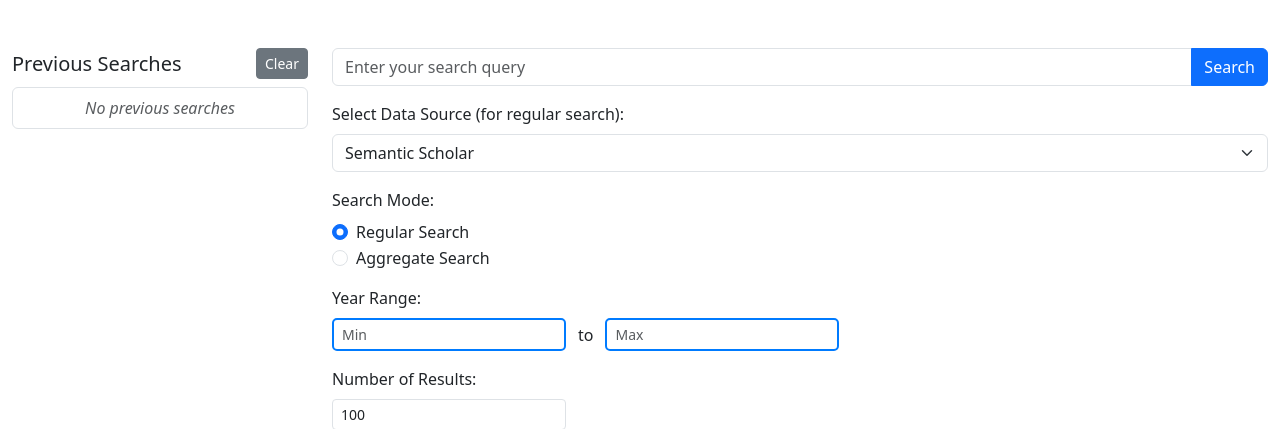
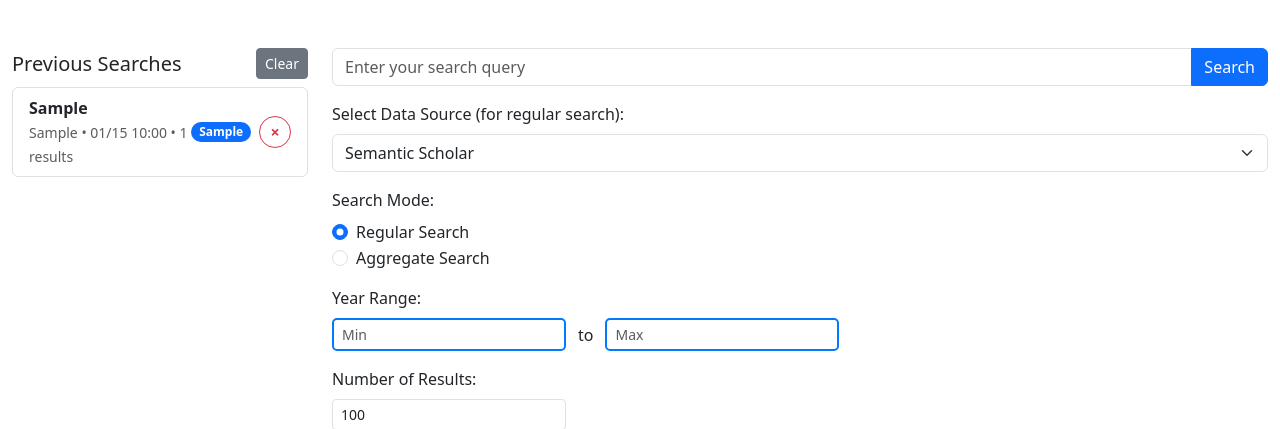
Before and after one commit to alextsol/ai_scholar, a Flask app: page / in a window 1280 px wide. Shown: the part 56-485 px from the top of the page. Run offline with Flask 3, Linux system fonts and the light colour scheme; a user stored in the database is signed in; tables that the repository leaves empty hold one stand-in row (values such as "Sample post"); parts of the project's set-up code (start-up, migrations or seed data) failed here and were passed over.

```diff
--- a/ai_scholar/controllers/web_controller.py
+++ b/ai_scholar/controllers/web_controller.py
@@ -17,14 +17,23 @@ class WebController:
 
     def _register_routes(self):
         """Register all web UI routes"""
-        self.blueprint.add_url_rule('/', 'index', self.index, methods=['GET', 'POST'])
+        self.blueprint.add_url_rule('/', 'index', login_required(self.index), methods=['GET', 'POST'])
         self.blueprint.add_url_rule('/results', 'results', self.results, methods=['GET'])
         self.blueprint.add_url_rule('/history', 'history', login_required(self.history), methods=['GET'])
         self.blueprint.add_url_rule('/clear_history', 'clear_history', login_required(self.clear_history), methods=['POST'])
-        self.blueprint.add_url_rule('/search', 'search_page', self.search_page, methods=['GET', 'POST'])
+        self.blueprint.add_url_rule('/search', 'search_page', login_required(self.search_page), methods=['GET', 'POST'])
 
     def index(self):
         """Main search interface"""
+        # Get recent searches for authenticated user
+        recent_searches = []
+        if current_user.is_authenticated:
+            try:
+                recent_searches = current_user.get_recent_searches(limit=10)
+            except Exception as e:
+                # Log error but don't fail the page load
+                pass
+
         context = {
             'query': '',
             'selected_backend': '',
@@ -36,7 +45,7 @@ class WebController:
             'ranking_mode': 'ai',
             'results': [],
             'papersCount': 0,
-            'recent_searches': []
+            'recent_searches': recent_searches
         }
 
         if request.method == 'POST':
@@ -84,6 +93,10 @@ class WebController:
                     )
                     search_result = self.search_service.search_papers(search_request)
 
+                # Always save search history regardless of results
+                results_count = len(search_result.papers) if search_result and search_result.papers else 0
+                results_for_history = []
+
                 if search_result and search_result.papers:
                     backend_used = (search_result.backends_used[0] if search_result.backends_used else "Unknown")
 
@@ -110,17 +123,21 @@ class WebController:
                         papers_as_dicts,
                         default_source=selected_backend or backend_used
                     )
+
                     context['results'] = results
                     context['papersCount'] = len(search_result.papers)
-
-                    self._save_web_search_history(
-                        query, selected_backend or mode, mode,
-                        result_limit, ai_result_limit, ranking_mode,
-                        min_year, max_year, len(search_result.papers),
-                        results
-                    )
+                    results_for_history = results
                 else:
                     flash('No results found for your query', 'info')
+                    backend_used = selected_backend or 'Unknown'
+
+                # Save search history (moved outside the results check)
+                self._save_web_search_history(
+                    query, selected_backend or mode, mode,
+                    result_limit, ai_result_limit, ranking_mode,
+                    min_year, max_year, results_count,
+                    results_for_history
+                )
 
             except Exception as e:
                 flash(f'Search failed: {str(e)}', 'error')
@@ -168,6 +185,15 @@ class WebController:
         if request.method == 'POST':
             return self.index()
 
+        # Get recent searches for authenticated user
+        recent_searches = []
+        if current_user.is_authenticated:
+            try:
+                recent_searches = current_user.get_recent_searches(limit=10)
+            except Exception as e:
+                # Log error but don't fail the page load
+                pass
+
         context = {
             'query': '',
             'selected_backend': '',
@@ -179,7 +205,7 @@ class WebController:
             'ranking_mode': 'ai',
             'results': [],
             'papersCount': 0,
-            'recent_searches': [],
+            'recent_searches': recent_searches,
             'available_backends': ['arxiv', 'semantic_scholar', 'crossref', 'core'],
             'advanced_mode': True
         }
@@ -232,6 +258,9 @@ class WebController:
                                 results_count: int, results: List[Dict[str, Any]]):
         """Save web search to history"""
         try:
+            # Check if user is authenticated
+            if not current_user.is_authenticated:
+                return
             search_params = {
                 'min_year': min_year,
                 'max_year': max_year,
@@ -276,3 +305,5 @@ class WebController:
 
         except Exception as e:
             db.session.rollback()
+            # Silently handle history save errors to not disrupt user experience
+            pass
--- a/templates/auth/login.html
+++ b/templates/auth/login.html
@@ -12,7 +12,7 @@
 <body>
   <nav class="navbar navbar-expand-lg navbar-dark bg-primary">
     <div class="container">
-      <a class="navbar-brand" href="{{ url_for('web_main.index') }}">Scholar Search</a>
+      <a class="navbar-brand" href="#" onclick="return false;">Scholar Search</a>
       <div class="navbar-nav ms-auto">
         <a class="nav-link" href="{{ url_for('auth.register') }}">Register</a>
       </div>
--- a/templates/auth/register.html
+++ b/templates/auth/register.html
@@ -12,7 +12,7 @@
 <body>
   <nav class="navbar navbar-expand-lg navbar-dark bg-primary">
     <div class="container">
-      <a class="navbar-brand" href="{{ url_for('web_main.index') }}">Scholar Search</a>
+      <a class="navbar-brand" href="#" onclick="return false;">Scholar Search</a>
       <div class="navbar-nav ms-auto">
         <a class="nav-link" href="{{ url_for('auth.login') }}">Login</a>
       </div>
```
Also changed, not shown: templates/search.html (+7 -7 lines).
